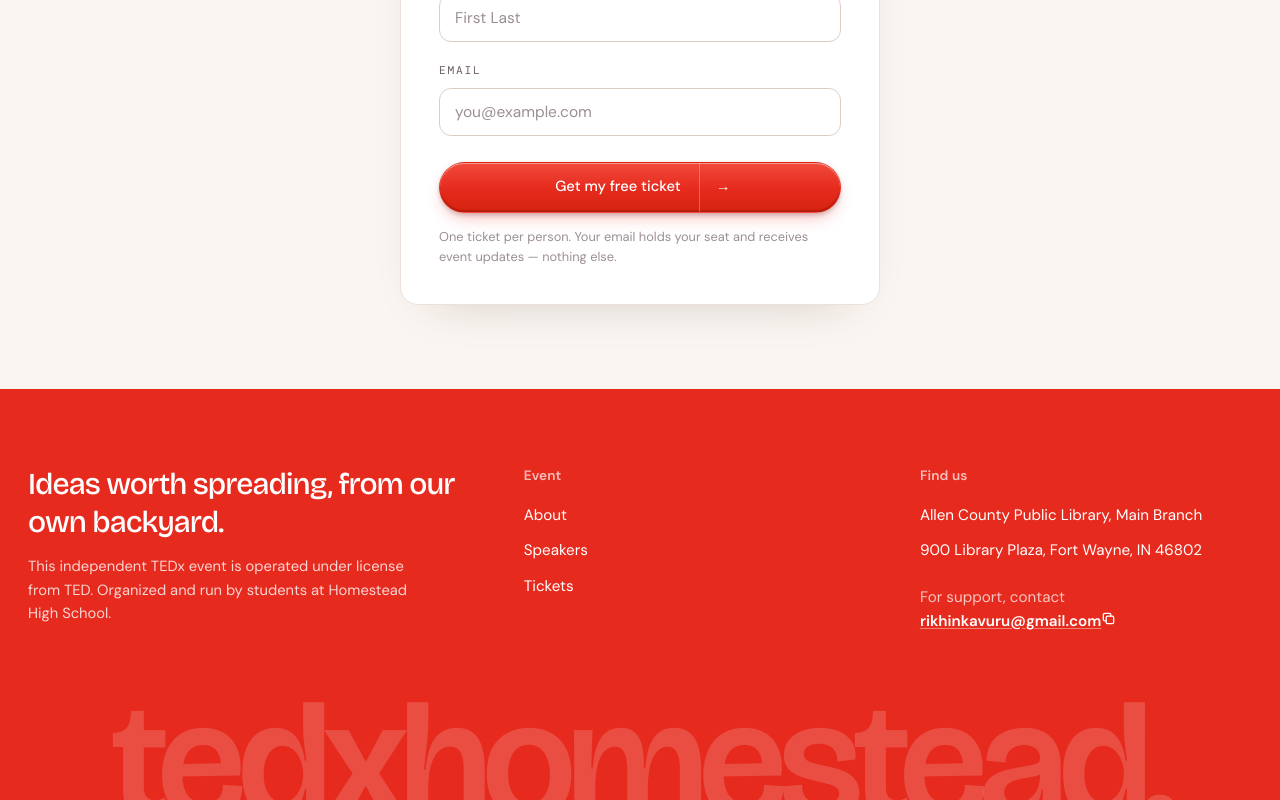
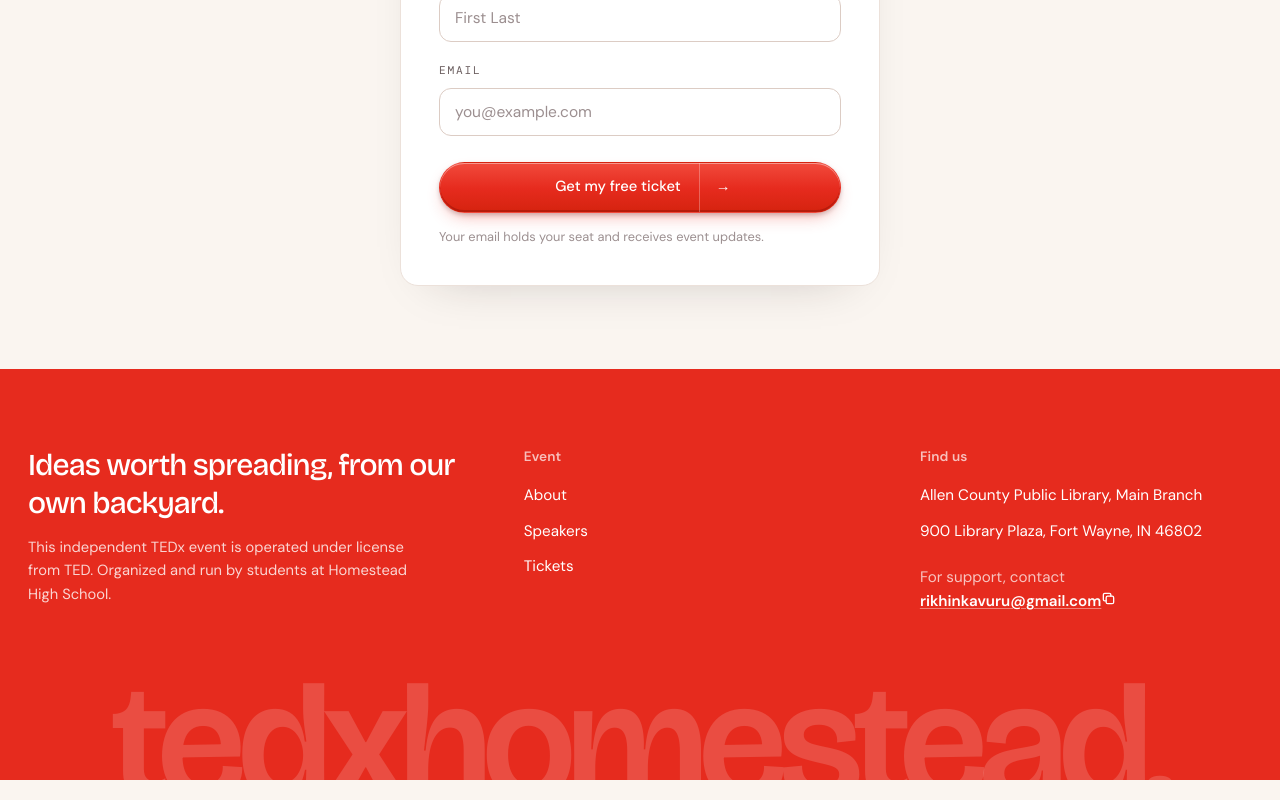
Before and after one commit to rikhinkavuru/TEDxHomestead, a React (Vite) app: page / in a window 1280 px wide. Shown: the part 3193-3993 px from the top of the page. Built offline with nearby package versions, Linux system fonts and the light colour scheme; no server answers.

Commit message:
Trim the reserve form's fine print
Co-Authored-By: Claude Opus 5.5 (1M context) <noreply@anthropic.com>

```diff
--- a/src/components/Tickets.tsx
+++ b/src/components/Tickets.tsx
@@ -329,8 +329,7 @@ export function Tickets() {
                 </ArrowButton>
 
                 <p className="fine">
-                  One ticket per person. Your email holds your seat and receives event updates —
-                  nothing else.
+                  Your email holds your seat and receives event updates.
                 </p>
               </form>
             )}
```
